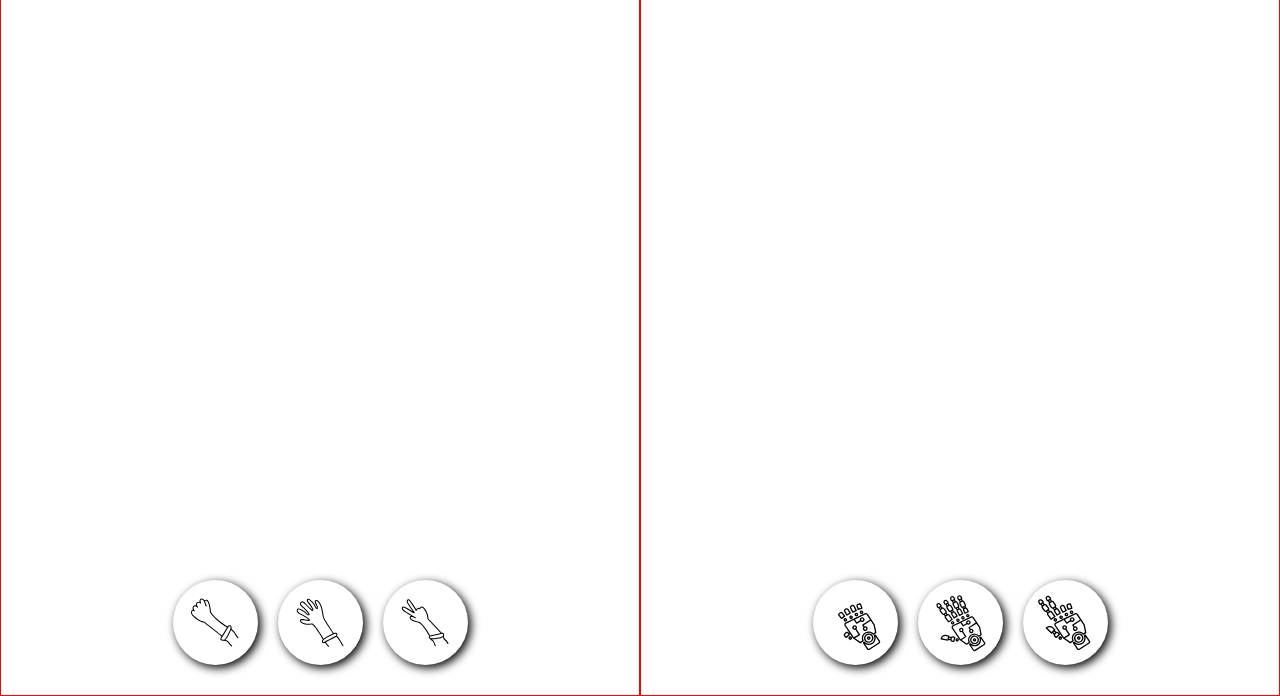
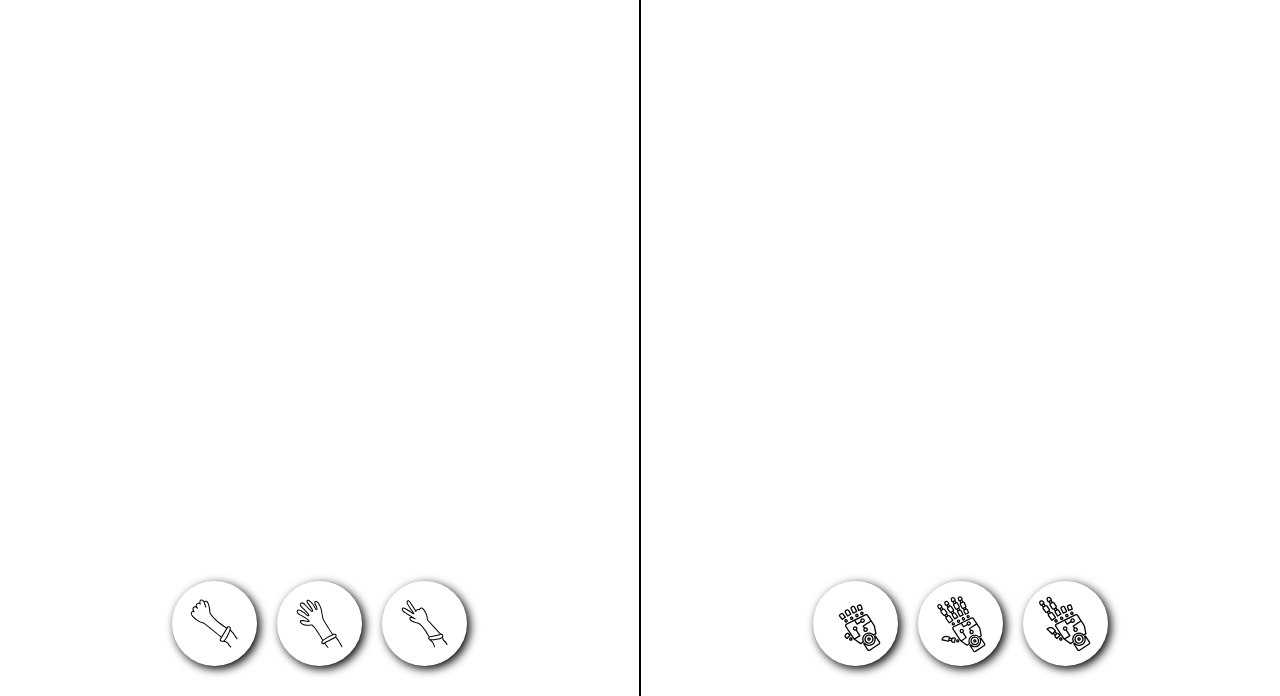
Before and after one commit to oskartyrala/rock-paper-scissors, a plain HTML site: page index.html in a window 1280 px wide. Shown: the part 104-800 px from the top of the page. Drawn offline with Linux system fonts and the light colour scheme; a web font is replaced by a local one.

Commit message:
Update border between sections

```diff
--- a/css/style.css
+++ b/css/style.css
@@ -14,11 +14,18 @@ body {
 
 .section {
     flex: 1;
-    border: 1px solid red;
     display: flex;
     flex-direction: column;
     justify-content: space-between;
     align-items: center;
+}
+
+.section#man {
+    border-right: 1px solid black;
+}
+
+.section#machine {
+    border-left: 1px solid black;
 }
 
 .hero {
```
